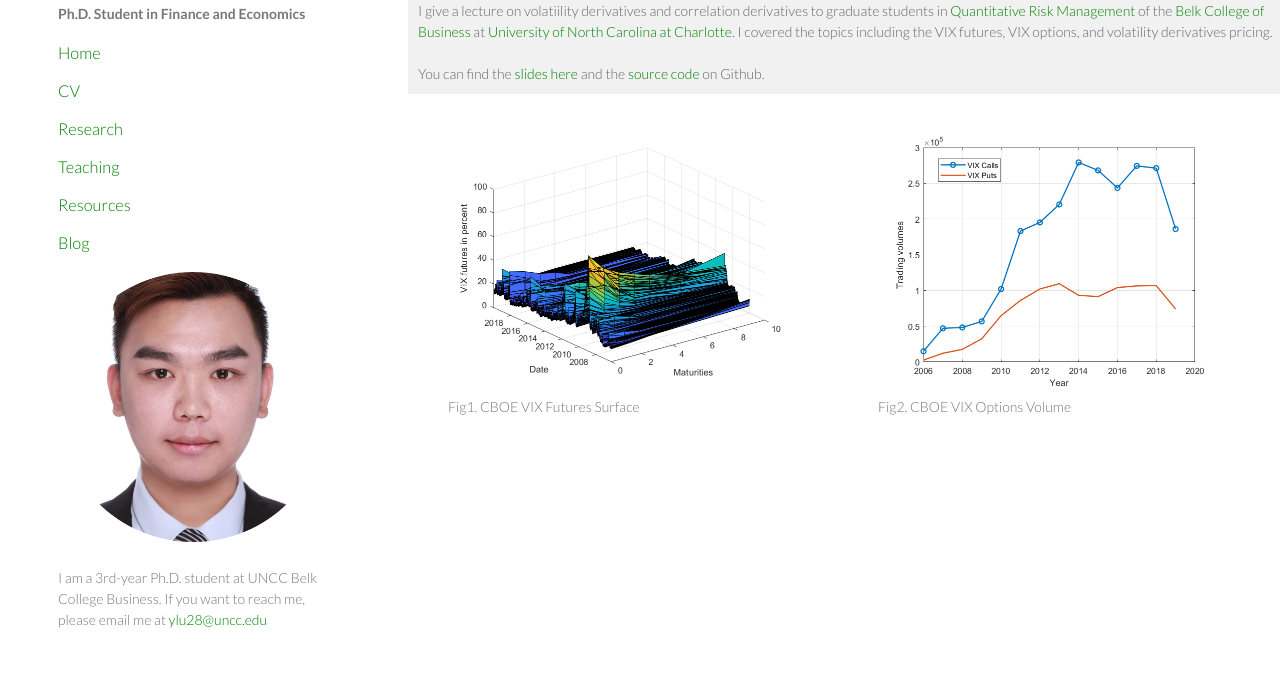
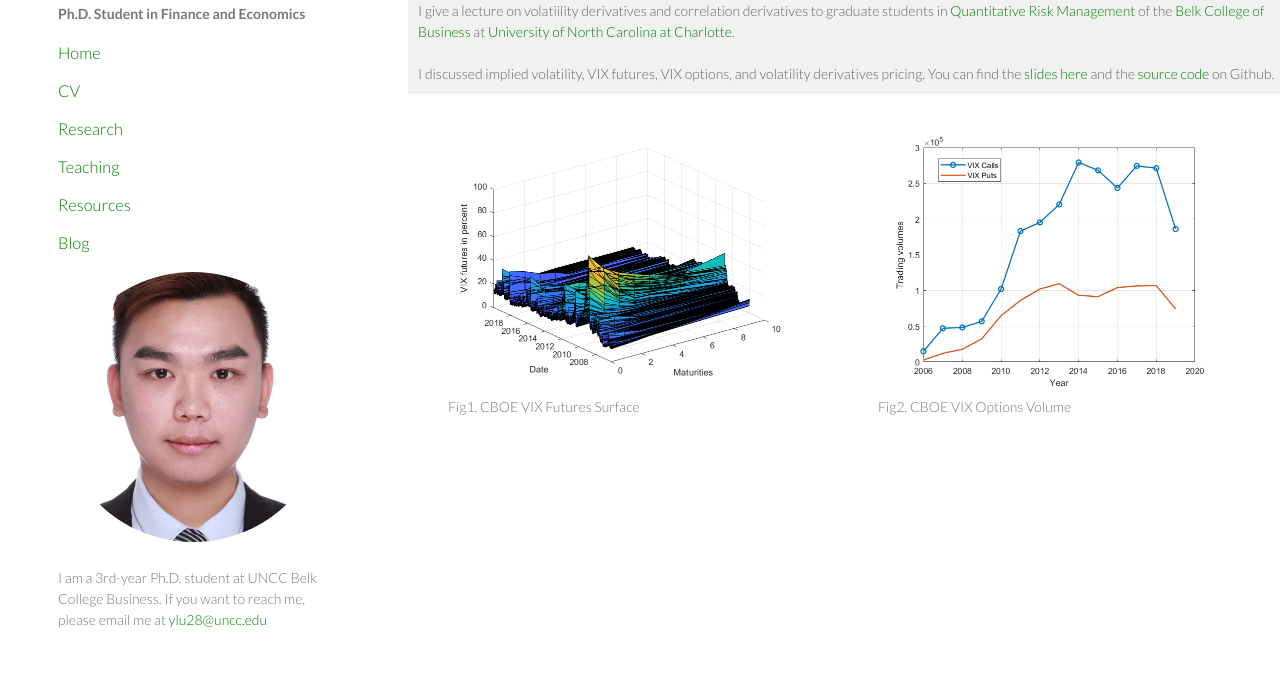
Before and after one commit to JacquesYL/jacquesyl.github.io, a plain HTML site: page blog.html in a window 1280 px wide. Shown: the part 106-800 px from the top of the page. Drawn offline with Linux system fonts and the light colour scheme; a script that the page names is missing.

Commit message:
Add files via upload

```diff
--- a/blog.html
+++ b/blog.html
@@ -55,9 +55,9 @@
   </h3>
 
   <p>
-  <div class="panel" style="background-color: #F1F1F1; color: #666; padding: 10px;"> I give a lecture on volatiility derivatives and correlation derivatives to graduate students in <a href="https://mathfinance.uncc.edu/" target="_blank">Quantitative Risk Management</a> of the <a href="https://belkcollege.uncc.edu" target="_blank">Belk College of Business</a> at <a href="https://www.uncc.edu" target="_blank"> University of North Carolina at Charlotte</a>. I covered the topics including the VIX futures, VIX options, and volatility derivatives pricing. <br><br>
+  <div class="panel" style="background-color: #F1F1F1; color: #666; padding: 10px;"> I give a lecture on volatiility derivatives and correlation derivatives to graduate students in <a href="https://mathfinance.uncc.edu/" target="_blank">Quantitative Risk Management</a> of the <a href="https://belkcollege.uncc.edu" target="_blank">Belk College of Business</a> at <a href="https://www.uncc.edu" target="_blank"> University of North Carolina at Charlotte</a>. <br><br>
 
-  You can find the <a href="https://jacquesyl.github.io/presentations/Lecture_4_Volatility_Derivatives.pdf" target="_blank">slides here</a> and the <a href="https://github.com/JacquesYL/Quant-Risk-Management" target="_blank">source code</a> on Github.</a>
+  I discussed implied volatility, VIX futures, VIX options, and volatility derivatives pricing. You can find the <a href="https://jacquesyl.github.io/presentations/Lecture_4_Volatility_Derivatives.pdf" target="_blank">slides here</a> and the <a href="https://github.com/JacquesYL/Quant-Risk-Management" target="_blank">source code</a> on Github.</a>
   </div>
   </p>
 
```
